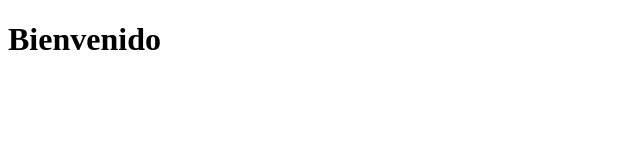
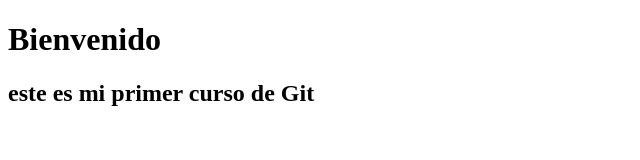
Before and after one commit to yosmendieta/CursoGit, a plain HTML site: page index.html in a window 1280 px wide. Shown: the whole page, without its empty margins (0-640 px from the left). Drawn offline with Linux system fonts and the light colour scheme.

Commit message:
se agrego un h2

```diff
--- a/index.html
+++ b/index.html
@@ -7,5 +7,6 @@
 </head>
 <body>
     <h1>Bienvenido</h1>
+    <h2>este es mi primer curso de Git</h2>
 </body>
 </html>
```
